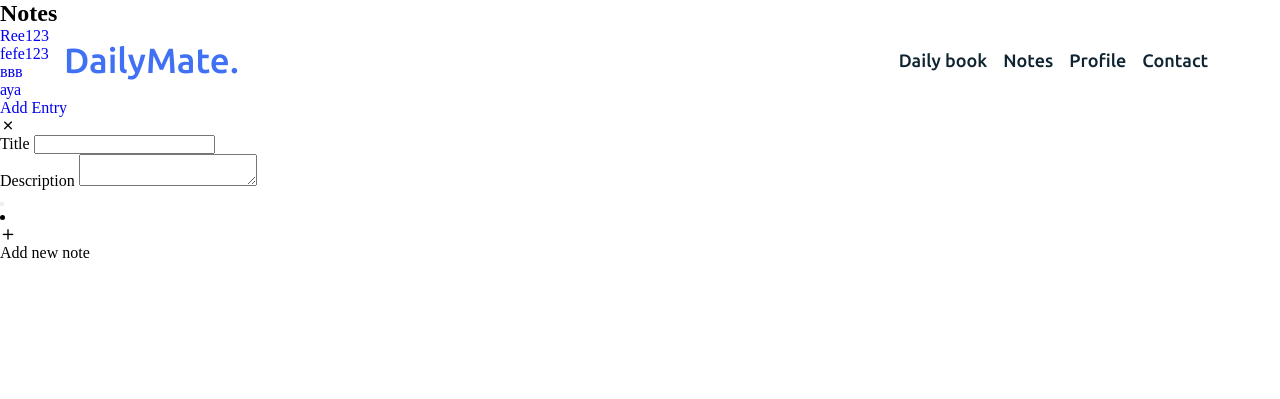
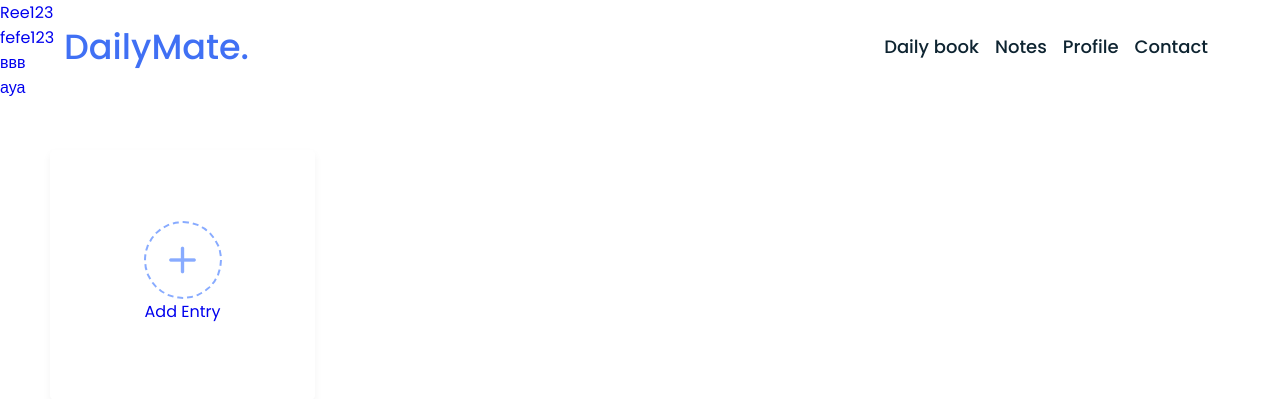
Before and after one commit to artem-andreyev/DailyMate-project, a Django app: a page that uses DailyMate_project/dailybook/templates/main/note_list.html in a window 1280 px wide. Shown: the top 399 px of the page. Run offline with Django 4.2, Linux system fonts and the light colour scheme; a user stored in the database is signed in; data comes from the database, SQL or seed files in the repository.

Commit message:
Working on the note design and functionality

```diff
--- a/DailyMate_project/dailybook/static/css/note_list.css
+++ b/DailyMate_project/dailybook/static/css/note_list.css
@@ -0,0 +1,242 @@
+@import url('https://fonts.googleapis.com/css2?family=Poppins:wght@400;500;600;700&display=swap');
+*{
+  margin: 0;
+  padding: 0;
+  box-sizing: border-box;
+  font-family: 'Poppins', sans-serif;
+}
+::selection{
+  color: #fff;
+  background: #618cf8;
+}
+.wrapper{
+  margin: 50px;
+  display: grid;
+  gap: 25px;
+  grid-template-columns: repeat(auto-fill, 265px);
+}
+.wrapper li{
+  height: 250px;
+  list-style: none;
+  border-radius: 5px;
+  padding: 15px 20px 20px;
+  background: #fff;
+  box-shadow: 0 4px 8px rgba(0,0,0,0.05);
+}
+.add-box, .icon, .bottom-content,
+.popup, header, .settings .menu li{
+  display: flex;
+  align-items: center;
+  justify-content: space-between;
+}
+.add-box{
+  cursor: pointer;
+  flex-direction: column;
+  justify-content: center;
+}
+.add-box .icon{
+  height: 78px;
+  width: 78px;
+  color: #88ABFF;
+  font-size: 40px;
+  border-radius: 50%;
+  justify-content: center;
+  border: 2px dashed #88ABFF;
+}
+.add-box p{
+  color: #88ABFF;
+  font-weight: 500;
+  margin-top: 20px;
+}
+.note{
+  display: flex;
+  flex-direction: column;
+  justify-content: space-between;
+}
+.note .details{
+  max-height: 165px;
+  overflow-y: auto;
+}
+.note .details::-webkit-scrollbar,
+.popup textarea::-webkit-scrollbar{
+  width: 0;
+}
+.note .details:hover::-webkit-scrollbar,
+.popup textarea:hover::-webkit-scrollbar{
+  width: 5px;
+}
+.note .details:hover::-webkit-scrollbar-track,
+.popup textarea:hover::-webkit-scrollbar-track{
+  background: #f1f1f1;
+  border-radius: 25px;
+}
+.note .details:hover::-webkit-scrollbar-thumb,
+.popup textarea:hover::-webkit-scrollbar-thumb{
+  background: #e6e6e6;
+  border-radius: 25px;
+}
+.note p{
+  font-size: 22px;
+  font-weight: 500;
+}
+.note span{
+  display: block;
+  color: #575757;
+  font-size: 16px;
+  margin-top: 5px;
+}
+.note .bottom-content{
+  padding-top: 10px;
+  border-top: 1px solid #ccc;
+}
+.bottom-content span{
+  color: #6D6D6D;
+  font-size: 14px;
+}
+.bottom-content .settings{
+  position: relative;
+}
+.bottom-content .settings i{
+  color: #6D6D6D;
+  cursor: pointer;
+  font-size: 15px;
+}
+.settings .menu{
+  z-index: 1;
+  bottom: 0;
+  right: -5px;
+  padding: 5px 0;
+  background: #fff;
+  position: absolute;
+  border-radius: 4px;
+  transform: scale(0);
+  transform-origin: bottom right;
+  box-shadow: 0 0 6px rgba(0,0,0,0.15);
+  transition: transform 0.2s ease;
+}
+.settings.show .menu{
+  transform: scale(1);
+}
+.settings .menu li{
+  height: 25px;
+  font-size: 16px;
+  margin-bottom: 2px;
+  padding: 17px 15px;
+  cursor: pointer;
+  box-shadow: none;
+  border-radius: 0;
+  justify-content: flex-start;
+}
+.menu li:last-child{
+  margin-bottom: 0;
+}
+.menu li:hover{
+  background: #f5f5f5;
+}
+.menu li i{
+  padding-right: 8px;
+}
+
+.popup-box{
+  position: fixed;
+  top: 0;
+  left: 0;
+  z-index: 2;
+  height: 100%;
+  width: 100%;
+  background: rgba(0,0,0,0.4);
+}
+.popup-box .popup{
+  position: absolute;
+  top: 50%;
+  left: 50%;
+  z-index: 3;
+  width: 100%;
+  max-width: 400px;
+  justify-content: center;
+  transform: translate(-50%, -50%) scale(0.95);
+}
+.popup-box, .popup{
+  opacity: 0;
+  pointer-events: none;
+  transition: all 0.25s ease;
+}
+.popup-box.show, .popup-box.show .popup{
+  opacity: 1;
+  pointer-events: auto;
+}
+.popup-box.show .popup{
+  transform: translate(-50%, -50%) scale(1);
+}
+.popup .content{
+  border-radius: 5px;
+  background: #fff;
+  width: calc(100% - 15px);
+  box-shadow: 0 0 15px rgba(0,0,0,0.1);
+}
+.content header{
+  padding: 15px 25px;
+  border-bottom: 1px solid #ccc;
+}
+.content header p{
+  font-size: 20px;
+  font-weight: 500;
+}
+.content header i{
+  color: #8b8989;
+  cursor: pointer;
+  font-size: 23px;
+}
+.content form{
+  margin: 15px 25px 35px;
+}
+.content form .row{
+  margin-bottom: 20px;
+}
+form .row label{
+  font-size: 18px;
+  display: block;
+  margin-bottom: 6px;
+}
+form :where(input, textarea){
+  height: 50px;
+  width: 100%;
+  outline: none;
+  font-size: 17px;
+  padding: 0 15px;
+  border-radius: 4px;
+  border: 1px solid #999;
+}
+form :where(input, textarea):focus{
+  box-shadow: 0 2px 4px rgba(0,0,0,0.11);
+}
+form .row textarea{
+  height: 150px;
+  resize: none;
+  padding: 8px 15px;
+}
+form button{
+  width: 100%;
+  height: 50px;
+  color: #fff;
+  outline: none;
+  border: none;
+  cursor: pointer;
+  font-size: 17px;
+  border-radius: 4px;
+  background: #6A93F8;
+}
+
+@media (max-width: 660px){
+  .wrapper{
+    margin: 15px;
+    gap: 15px;
+    grid-template-columns: repeat(auto-fill, 100%);
+  }
+  .popup-box .popup{
+    max-width: calc(100% - 15px);
+  }
+  .bottom-content .settings i{
+    font-size: 17px;
+  }
+}
--- a/DailyMate_project/dailybook/static/css/note_list.js
+++ b/DailyMate_project/dailybook/static/css/note_list.js
@@ -0,0 +1,105 @@
+const addBox = document.querySelector(".add-box"),
+popupBox = document.querySelector(".popup-box"),
+popupTitle = popupBox.querySelector("header p"),
+closeIcon = popupBox.querySelector("header i"),
+titleTag = popupBox.querySelector("input"),
+descTag = popupBox.querySelector("textarea"),
+addBtn = popupBox.querySelector("button");
+
+const months = ["January", "February", "March", "April", "May", "June", "July",
+              "August", "September", "October", "November", "December"];
+const notes = JSON.parse(localStorage.getItem("notes") || "[]");
+let isUpdate = false, updateId;
+
+addBox.addEventListener("click", () => {
+    popupTitle.innerText = "Add a new Note";
+    addBtn.innerText = "Add Note";
+    popupBox.classList.add("show");
+    document.querySelector("body").style.overflow = "hidden";
+    if(window.innerWidth > 660) titleTag.focus();
+});
+
+closeIcon.addEventListener("click", () => {
+    isUpdate = false;
+    titleTag.value = descTag.value = "";
+    popupBox.classList.remove("show");
+    document.querySelector("body").style.overflow = "auto";
+});
+
+function showNotes() {
+    if(!notes) return;
+    document.querySelectorAll(".note").forEach(li => li.remove());
+    notes.forEach((note, id) => {
+        let filterDesc = note.description.replaceAll("\n", '<br/>');
+        let liTag = `<li class="note">
+                        <div class="details">
+                            <p>${note.title}</p>
+                            <span>${filterDesc}</span>
+                        </div>
+                        <div class="bottom-content">
+                            <span>${note.date}</span>
+                            <div class="settings">
+                                <i onclick="showMenu(this)" class="uil uil-ellipsis-h"></i>
+                                <ul class="menu">
+                                    <li onclick="updateNote(${id}, '${note.title}', '${filterDesc}')"><i class="uil uil-pen"></i>Edit</li>
+                                    <li onclick="deleteNote(${id})"><i class="uil uil-trash"></i>Delete</li>
+                                </ul>
+                            </div>
+                        </div>
+                    </li>`;
+        addBox.insertAdjacentHTML("afterend", liTag);
+    });
+}
+showNotes();
+
+function showMenu(elem) {
+    elem.parentElement.classList.add("show");
+    document.addEventListener("click", e => {
+        if(e.target.tagName != "I" || e.target != elem) {
+            elem.parentElement.classList.remove("show");
+        }
+    });
+}
+
+function deleteNote(noteId) {
+    let confirmDel = confirm("Are you sure you want to delete this note?");
+    if(!confirmDel) return;
+    notes.splice(noteId, 1);
+    localStorage.setItem("notes", JSON.stringify(notes));
+    showNotes();
+}
+
+function updateNote(noteId, title, filterDesc) {
+    let description = filterDesc.replaceAll('<br/>', '\r\n');
+    updateId = noteId;
+    isUpdate = true;
+    addBox.click();
+    titleTag.value = title;
+    descTag.value = description;
+    popupTitle.innerText = "Update a Note";
+    addBtn.innerText = "Update Note";
+}
+
+addBtn.addEventListener("click", e => {
+    e.preventDefault();
+    let title = titleTag.value.trim(),
+    description = descTag.value.trim();
+
+    if(title || description) {
+        let currentDate = new Date(),
+        month = months[currentDate.getMonth()],
+        day = currentDate.getDate(),
+        year = currentDate.getFullYear();
+
+        let noteInfo = {title, description, date: `${month} ${day}, ${year}`}
+        if(!isUpdate) {
+            notes.push(noteInfo);
+        } else {
+            isUpdate = false;
+            notes[updateId] = noteInfo;
+        }
+        localStorage.setItem("notes", JSON.stringify(notes));
+        showNotes();
+        closeIcon.click();
+    }
+});
--- a/DailyMate_project/dailybook/templates/main/note_list.html
+++ b/DailyMate_project/dailybook/templates/main/note_list.html
@@ -11,7 +11,6 @@
 {% endblock %}
 
 {% block content %}
-  <h2>Notes</h2>
   <ul>
     {% for entry in entries %}
       <li>
@@ -19,7 +18,6 @@
       </li>
     {% endfor %}
   </ul>
-  <a href="{% url 'entry_create' username=request.user.username %}">Add Entry</a>
 
   <body>
     <div class="popup-box">
@@ -47,7 +45,7 @@
     <div class="wrapper">
       <li class="add-box">
         <div class="icon"><i class="uil uil-plus"></i></div>
-        <p>Add new note</p>
+        <a href="{% url 'entry_create' username=request.user.username %}">Add Entry</a>
       </li>
     </div>
 
```
